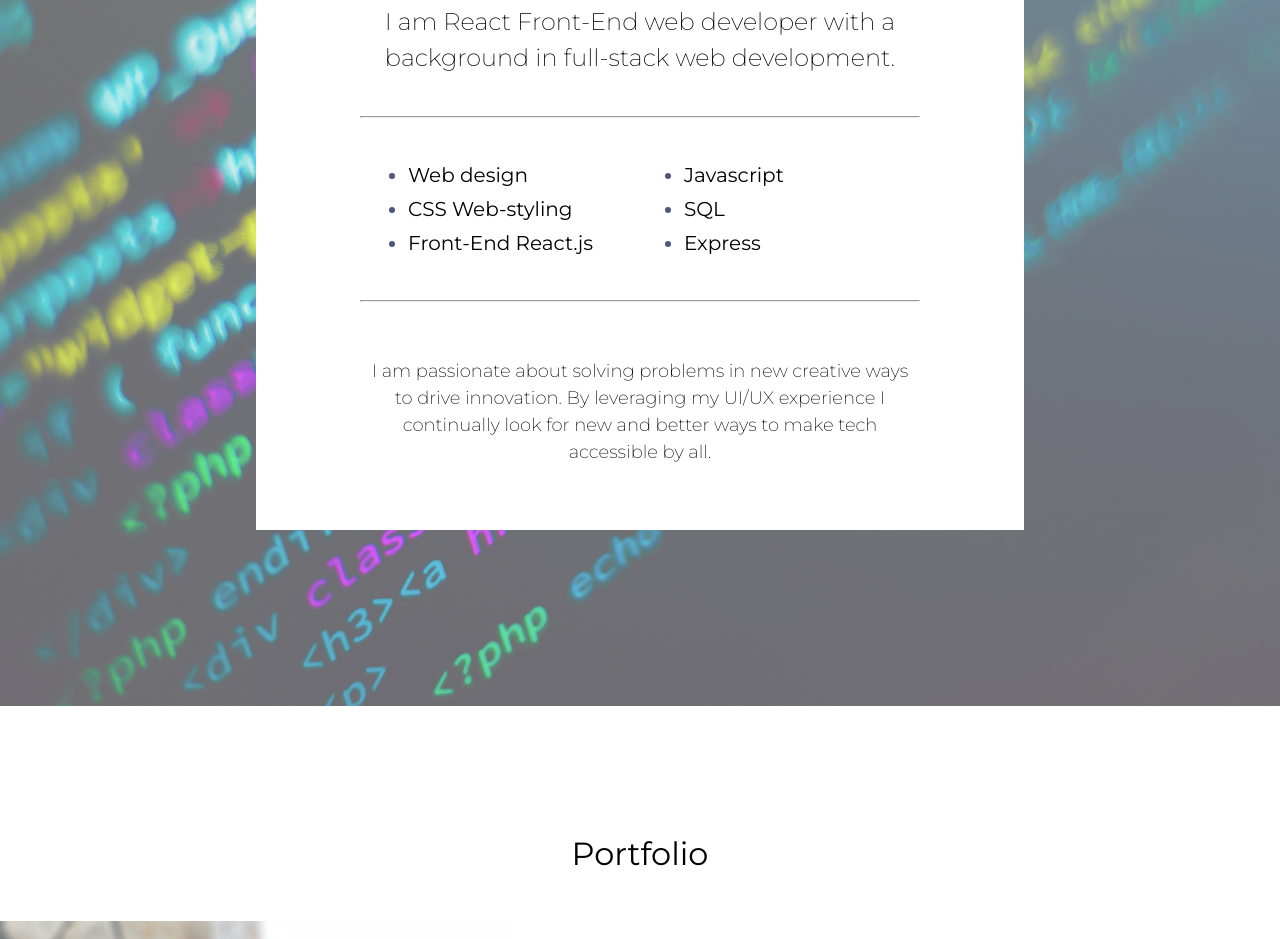
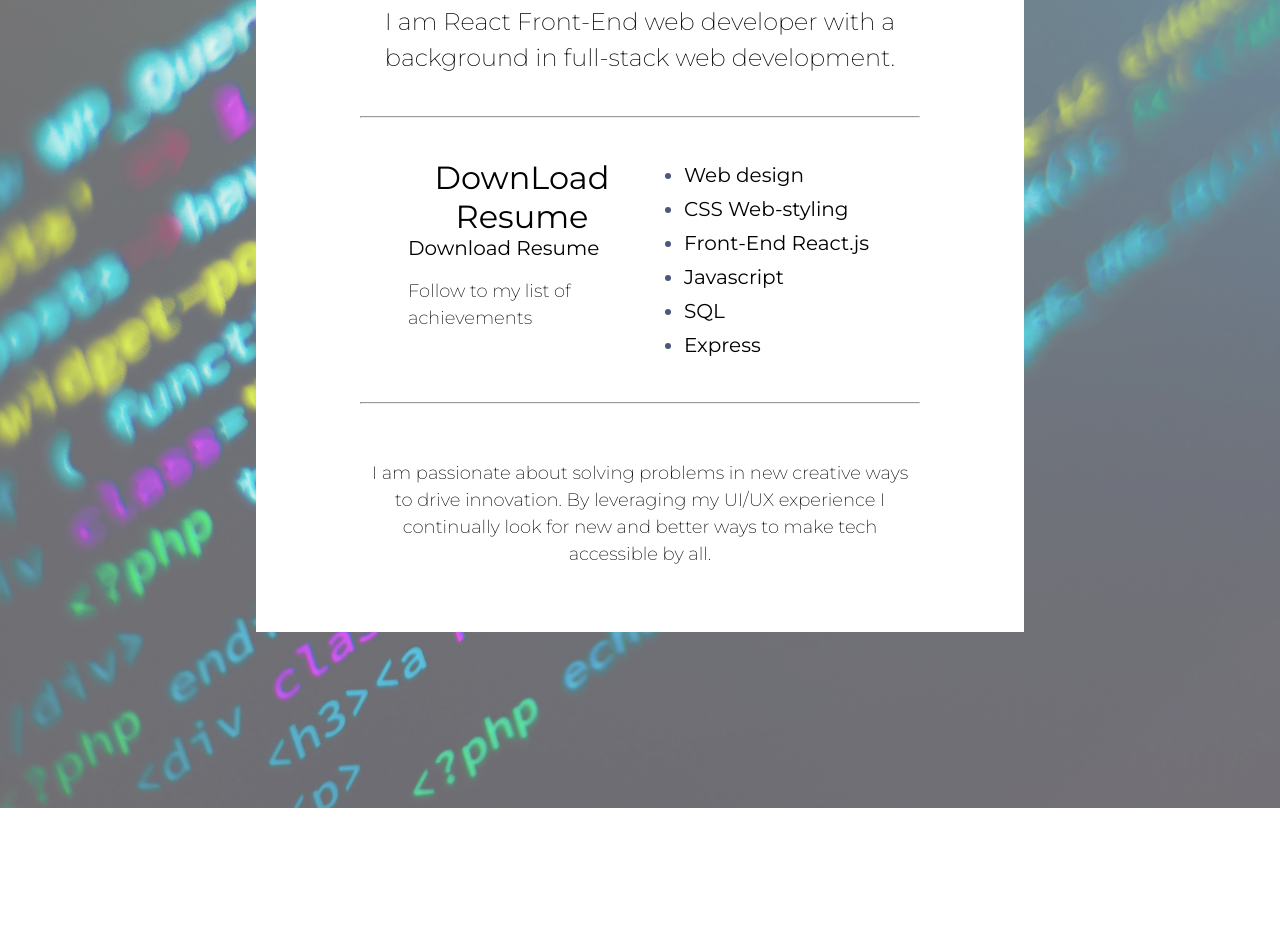
Before and after one commit to sirchclarke/SE-Portfolio, a React (Vite) app: page / in a window 1280 px wide. Shown: the part 1099-2038 px from the top of the page. Built offline with nearby package versions, Linux system fonts and the light colour scheme.

Commit message:
added downloadable resume

```diff
--- a/src/Components/About.jsx
+++ b/src/Components/About.jsx
@@ -46,6 +46,8 @@ const skillsList = [
  */
 const detailOrQuote =
   "I am passionate about solving problems in new creative ways to drive innovation. By leveraging my UI/UX experience I continually look for new and better ways to make tech accessible by all.";
+const downloadResume = "Follow to my list of achievements";
+
 
 const About = () => {
   return (
@@ -72,6 +74,17 @@ const About = () => {
             gap: "3rem",
           }}
         >
+          <h2> DownLoad Resume</h2>
+          <a
+            href="https://docs.google.com/document/d/1ljFytvYXPUjRtMpzOcboS-j-28A5qSqngFqpLu_b-VY/edit?usp=sharing"
+            download="ChrisCG-resume"
+          >
+            Download Resume
+          </a>
+
+          <p className="inline-block text-lg px-8 py-4 leading-none border rounded text-white border-white hover:border-transparent hover:text-teal-500 hover:bg-white">
+            {downloadResume}
+          </p>
           {skillsList.map((skill) => (
             <li key={skill}>{skill}</li>
           ))}
```
